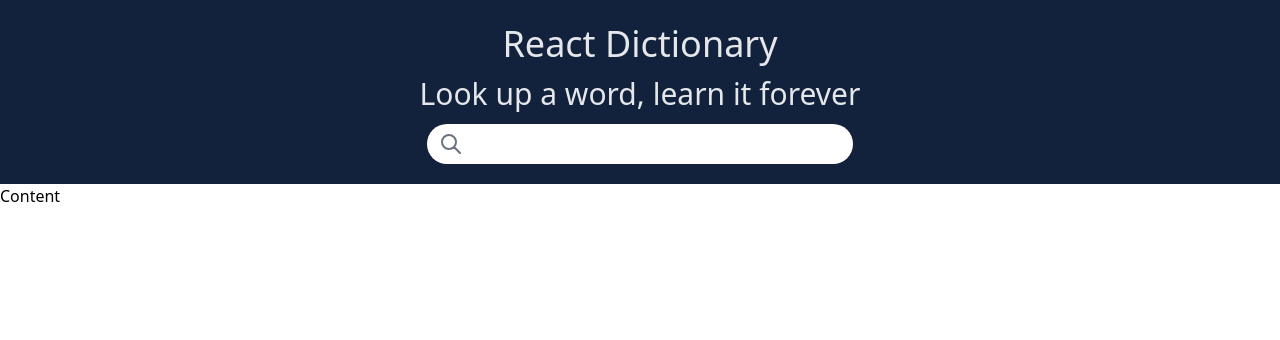
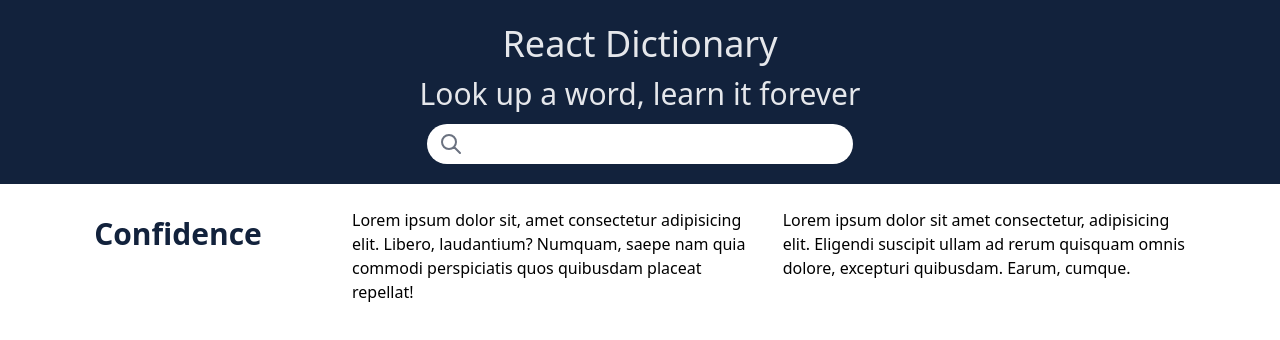
Before and after one commit to ashmeetsmonga/react-dictionary, a React (Create React App) app: page / in a window 1280 px wide. Shown: the top 340 px of the page. Built offline with nearby package versions, Linux system fonts and the light colour scheme.

Commit message:
added word, definition, example

```diff
--- a/src/components/Content.js
+++ b/src/components/Content.js
@@ -1,7 +1,16 @@
 import React from "react";
+import Definition from "./Definition";
+import Example from "./Example";
+import Word from "./Word";
 
 function Content() {
-	return <div>Content</div>;
+	return (
+		<div className='mx-auto p-6 flex flex-col space-y-8 md:flex-row md:space-x-5 md:space-y-0 md:p-6'>
+			<Word />
+			<Definition />
+			<Example />
+		</div>
+	);
 }
 
 export default Content;
--- a/src/components/Definition.js
+++ b/src/components/Definition.js
@@ -2,7 +2,7 @@ import React from "react";
 
 function Definition() {
 	return (
-		<div>
+		<div className='md:w-1/3'>
 			Lorem ipsum dolor sit, amet consectetur adipisicing elit. Libero,
 			laudantium? Numquam, saepe nam quia commodi perspiciatis quos quibusdam
 			placeat repellat!
--- a/src/components/Example.js
+++ b/src/components/Example.js
@@ -2,7 +2,7 @@ import React from "react";
 
 function Example() {
 	return (
-		<div>
+		<div className='md:w-1/3'>
 			Lorem ipsum dolor sit amet consectetur, adipisicing elit. Eligendi
 			suscipit ullam ad rerum quisquam omnis dolore, excepturi quibusdam. Earum,
 			cumque.
--- a/src/components/Word.js
+++ b/src/components/Word.js
@@ -1,7 +1,11 @@
 import React from "react";
 
 function Word() {
-	return <div>Confidence</div>;
+	return (
+		<div className='text-3xl font-bold mt-2 text-customBg md:my-2 md:w-1/4 md:text-center'>
+			Confidence
+		</div>
+	);
 }
 
 export default Word;
```
